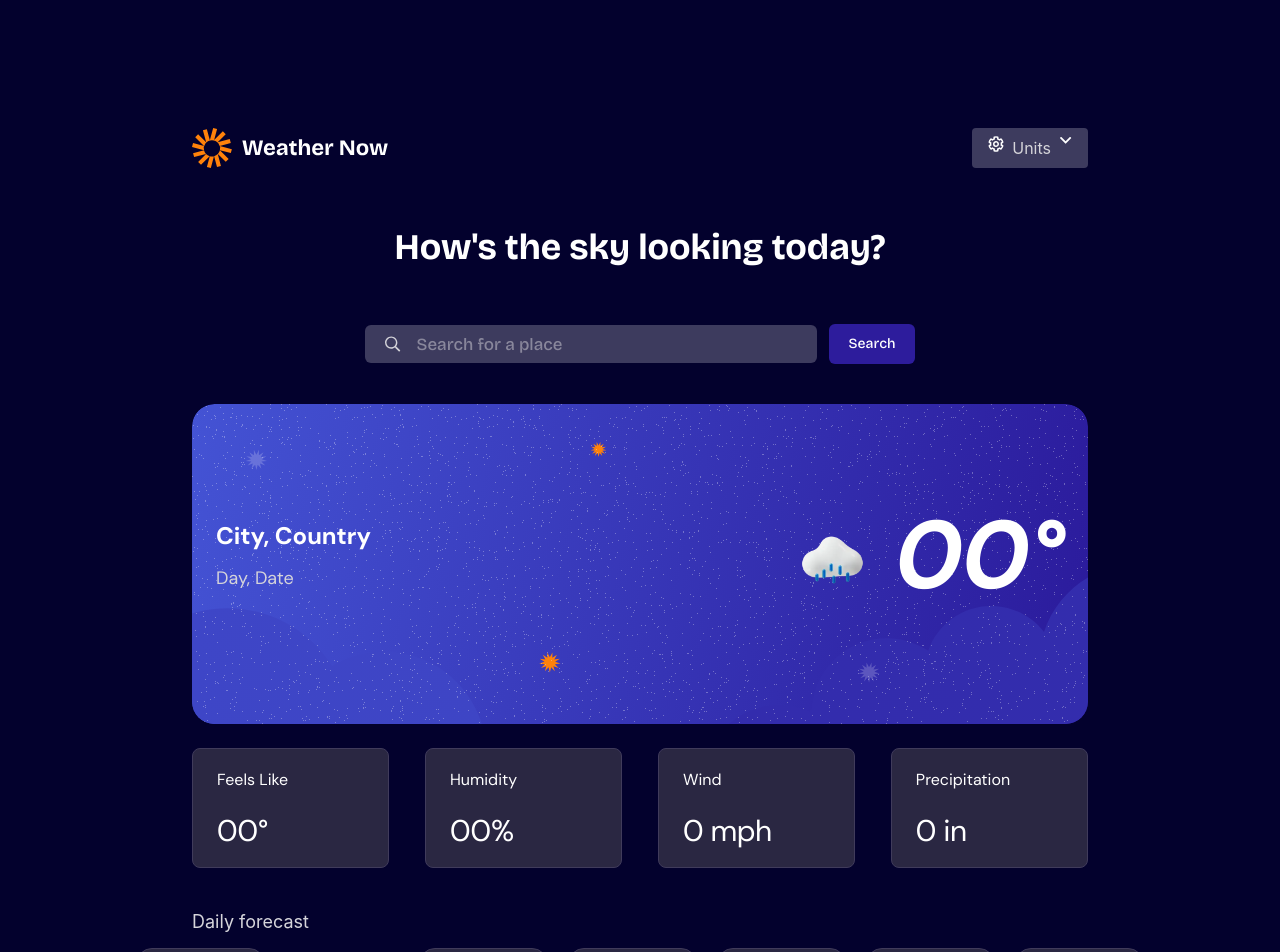
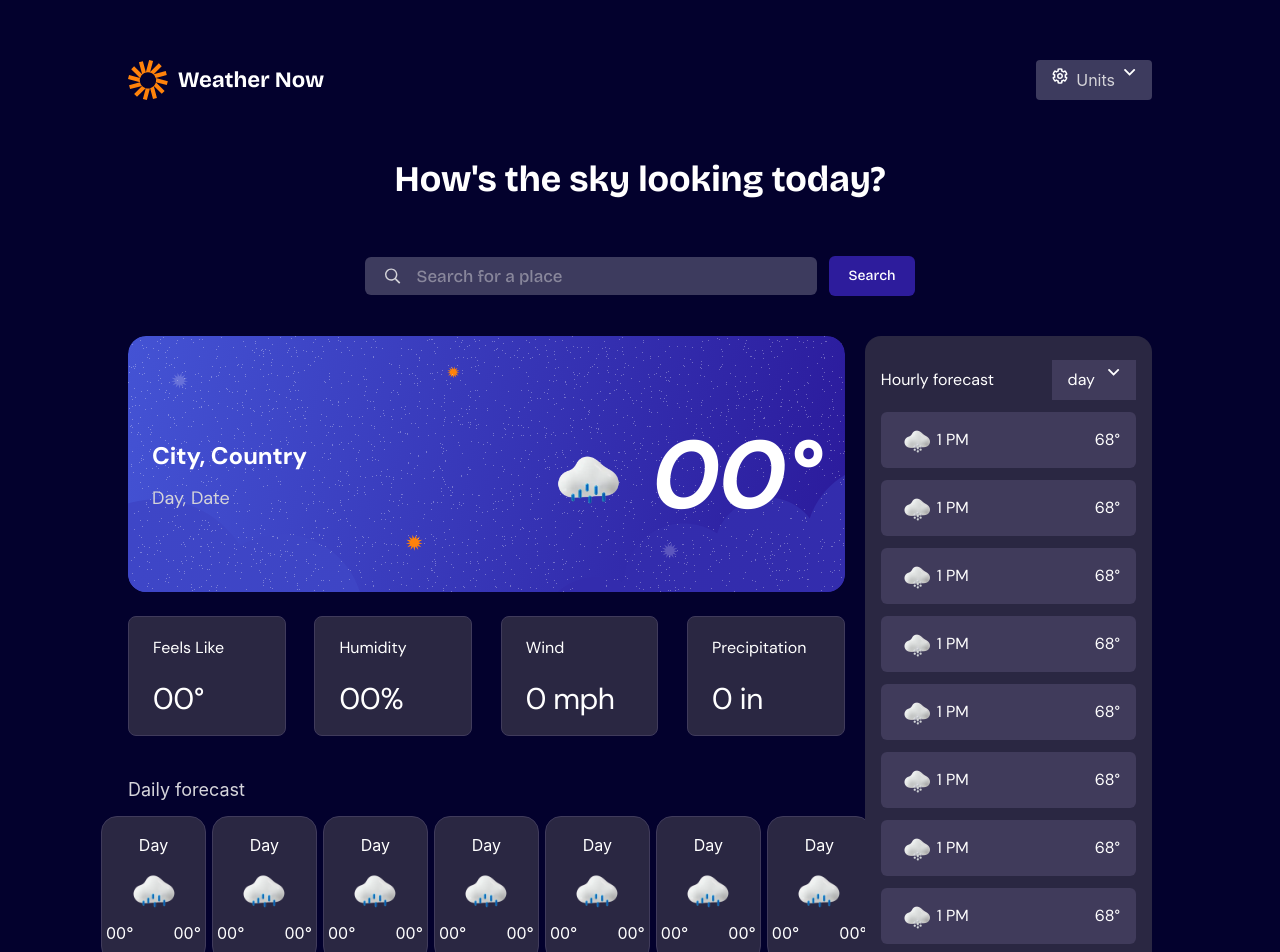
Before and after one commit to SohailShaikh2000/weather-app, a React (Vite) app: page / in a window 1280 px wide. Shown: the top 952 px of the page. Built offline with nearby package versions, Linux system fonts and the light colour scheme.

Commit message:
added hourly forecast design

```diff
--- a/src/App.tsx
+++ b/src/App.tsx
@@ -1,23 +1,30 @@
 import "./App.css";
 import DailyForecast from "./components/DailyForecast/DailyForecast";
 import Elements from "./components/Elements/Elements";
+import HourlyForecast from "./components/HourlyForecast/HourlyForecast";
 import Search from "./components/Search/Search";
 import Temperature from "./components/Temperature/Temperature";
 import Header from "./header/Header";
 // import Error from "./modals/Error";
 
 function App() {
-
   return (
-    <div className="">
+    <>
       <Header />
       <Search />
-      <Temperature />
-      <Elements />
-      <DailyForecast />
+      <div className="flex justify-between max-w-5xl gap-5">
+        <div className="w-[70%]">
+          <Temperature />
+          <Elements />
+          <DailyForecast />
+        </div>
+        <div className="bg-[#2A2742] px-4 py-6 rounded-2xl w-[30%]">
+          <HourlyForecast />
+        </div>
+      </div>
       {/* <Error /> */}
-    </div>
-  )
+    </>
+  );
 }
 
 export default App;
--- a/src/components/DailyForecast/DailyForecast.tsx
+++ b/src/components/DailyForecast/DailyForecast.tsx
@@ -3,12 +3,12 @@ import TempLogo from "../../../assets/images/icon-drizzle.webp";
 
 const DailyForecast = () => {
   return (
-    <div className="flex flex-col gap-3">
+    <div className="flex flex-col gap-3 w-full">
       <div className="text-lg text-[#D6D5DB]">Daily forecast</div>
-      <div className="flex items-center justify-center gap-5">
-        <div className="bg-[#2A2742]! border border-[#403B5B] rounded-2xl p-4 flex flex-col items-center">
+      <div className="flex items-center justify-center gap-1.5 w-full">
+        <div className="bg-[#2A2742]! border border-[#403B5B] rounded-2xl p-1 flex flex-col items-center px-1 py-4">
           <p>Day</p>
-          <img src={TempLogo} alt="" />
+          <img src={TempLogo} alt="" className="h-16" />
           <div className="flex items-center justify-between gap-10 ">
             <p>
               00<span>&deg;</span>
@@ -18,21 +18,9 @@ const DailyForecast = () => {
             </p>
           </div>
         </div>
-        <div className="bg-[#2A2742]! border border-[#403B5B] rounded-2xl p-4 flex flex-col items-center">
+        <div className="bg-[#2A2742]! border border-[#403B5B] rounded-2xl p-1 flex flex-col items-center px-1 py-4">
           <p>Day</p>
-          <img src={TempLogo} alt="" />
-          <div className="flex items-center justify-between gap-10 ">
-            <p>
-              00<span></span>
-            </p>
-            <p>
-              00<span></span>
-            </p>
-          </div>
-        </div>
-        <div className="bg-[#2A2742]! border border-[#403B5B] rounded-2xl p-4 flex flex-col items-center">
-          <p>Day</p>
-          <img src={TempLogo} alt="" />
+          <img src={TempLogo} alt="" className="h-16" />
           <div className="flex items-center justify-between gap-10 ">
             <p>
               00<span>&deg;</span>
@@ -42,9 +30,9 @@ const DailyForecast = () => {
             </p>
           </div>
         </div>
-        <div className="bg-[#2A2742]! border border-[#403B5B] rounded-2xl p-4 flex flex-col items-center">
+        <div className="bg-[#2A2742]! border border-[#403B5B] rounded-2xl p-1 flex flex-col items-center px-1 py-4">
           <p>Day</p>
-          <img src={TempLogo} alt="" />
+          <img src={TempLogo} alt="" className="h-16" />
           <div className="flex items-center justify-between gap-10 ">
             <p>
               00<span>&deg;</span>
@@ -54,9 +42,9 @@ const DailyForecast = () => {
             </p>
           </div>
         </div>
-        <div className="bg-[#2A2742]! border border-[#403B5B] rounded-2xl p-4 flex flex-col items-center">
+        <div className="bg-[#2A2742]! border border-[#403B5B] rounded-2xl p-1 flex flex-col items-center px-1 py-4">
           <p>Day</p>
-          <img src={TempLogo} alt="" />
+          <img src={TempLogo} alt="" className="h-16" />
           <div className="flex items-center justify-between gap-10 ">
             <p>
               00<span>&deg;</span>
@@ -66,9 +54,9 @@ const DailyForecast = () => {
             </p>
           </div>
         </div>
-        <div className="bg-[#2A2742]! border border-[#403B5B] rounded-2xl p-4 flex flex-col items-center">
+        <div className="bg-[#2A2742]! border border-[#403B5B] rounded-2xl p-1 flex flex-col items-center px-1 py-4">
           <p>Day</p>
-          <img src={TempLogo} alt="" />
+          <img src={TempLogo} alt="" className="h-16" />
           <div className="flex items-center justify-between gap-10 ">
             <p>
               00<span>&deg;</span>
@@ -78,9 +66,21 @@ const DailyForecast = () => {
             </p>
           </div>
         </div>
-        <div className="bg-[#2A2742]! border border-[#403B5B] rounded-2xl p-4 flex flex-col items-center">
+        <div className="bg-[#2A2742]! border border-[#403B5B] rounded-2xl p-1 flex flex-col items-center px-1 py-4">
           <p>Day</p>
-          <img src={TempLogo} alt="" />
+          <img src={TempLogo} alt="" className="h-16" />
+          <div className="flex items-center justify-between gap-10 ">
+            <p>
+              00<span>&deg;</span>
+            </p>
+            <p>
+              00<span>&deg;</span>
+            </p>
+          </div>
+        </div>
+        <div className="bg-[#2A2742]! border border-[#403B5B] rounded-2xl p-1 flex flex-col items-center px-1 py-4">
+          <p>Day</p>
+          <img src={TempLogo} alt="" className="h-16" />
           <div className="flex items-center justify-between gap-10 ">
             <p>
               00<span>&deg;</span>
--- /dev/null
+++ b/src/components/HourlyForecast/HourlyForecast.tsx
@@ -0,0 +1,97 @@
+import Dropdown from "../../../assets/images/icon-dropdown.svg";
+import Weather from "../../../assets/images/icon-snow.webp";
+import { useState } from "react";
+
+const forecast = [
+  {
+    id: 1,
+    img: Weather,
+    time: 1,
+    temperature: 68,
+  },
+  {
+    id: 2,
+    img: Weather,
+    time: 1,
+    temperature: 68,
+  },
+  {
+    id: 3,
+    img: Weather,
+    time: 1,
+    temperature: 68,
+  },
+  {
+    id: 4,
+    img: Weather,
+    time: 1,
+    temperature: 68,
+  },
+  {
+    id: 5,
+    img: Weather,
+    time: 1,
+    temperature: 68,
+  },
+  {
+    id: 6,
+    img: Weather,
+    time: 1,
+    temperature: 68,
+  },
+  {
+    id: 7,
+    img: Weather,
+    time: 1,
+    temperature: 68,
+  },
+  {
+    id: 8,
+    img: Weather,
+    time: 1,
+    temperature: 68,
+  },
+];
+
+const HourlyForecast = () => {
+  const [isOpen, setIsOpen] = useState<boolean>(false);
+
+  const handleToggle = () => {
+    setIsOpen((prev) => !prev);
+  }
+
+    return (
+      <div className="font-dm flex flex-col gap-3">
+        <div className="flex items-center justify-between">
+          <h1>Hourly forecast</h1>
+          <button
+            className="text-white flex gap-3 bg-[#403B5B] py-2 px-4"
+            onClick={handleToggle}
+          >
+            day
+            <img
+              src={Dropdown}
+              alt=""
+              className={`${isOpen ? "rotate-180 transition-transform" : "transition-transform"}`}
+            />
+          </button>
+        </div>
+        <div className="flex flex-col gap-3">
+          {forecast.map((item) => (
+            <div
+              key={item.id}
+              className="flex justify-between items-center bg-[#403B5B] py-2 px-4 rounded-md"
+            >
+              <div className="flex items-center">
+                <img src={item.img} alt="" className="h-10" />
+                <p>{item.time} PM</p>
+              </div>
+              <p>{item.temperature}°</p>
+            </div>
+          ))}
+        </div>
+      </div>
+    );
+  };
+
+export default HourlyForecast;
--- a/src/components/Search/Search.tsx
+++ b/src/components/Search/Search.tsx
@@ -2,14 +2,14 @@ import SearchIcon from '../../../assets/images/icon-search.svg'
 
 const Search = () => {
   return (
-    <div className="flex flex-col items-center justify-center gap-14 font-custom text-4xl font-bold">
+    <div className="flex flex-col items-center justify-center gap-14 font-custom text-4xl font-bold pb-10">
       <h1>How's the sky looking today?</h1>
       <div className="flex items-center justify-center gap-3 relative text-[17px]">
         <img src={SearchIcon} alt="" className='absolute left-5 h-4' />
         <input
           type="text"
           placeholder='Search for a place'
-          className="bg-[hsl(243,23%,30%)]! text-[hsl(250,6%,84%)]! rounded-md placeholder:text-[17px] px-50 py-2.5 font-medium placeholder:absolute placeholder:top-[25%] placeholder:left-13 cursor-pointer outline-none border-none ps-13 py-0.5"
+          className="bg-[hsl(243,23%,30%)]! text-[hsl(250,6%,84%)]! rounded-md placeholder:text-[17px] px-50 py-2.5 font-medium placeholder:absolute placeholder:top-[25%] placeholder:left-13 cursor-auto outline-none border-none ps-13"
 
         />
         <button className="text-sm font-medium bg-[hsl(248,70%,36%)] px-5 py-2.5 rounded-md cursor-pointer">
--- a/src/components/Temperature/Temperature.tsx
+++ b/src/components/Temperature/Temperature.tsx
@@ -2,7 +2,7 @@ import Background from "../../../assets/images/bg-today-large.svg";
 import TempLogo from "../../../assets/images/icon-drizzle.webp";
 const Temperature = () => {
   return (
-    <div className="relative font-dm pt-10 pb-6">
+    <div className="relative font-dm pb-6">
       <img src={Background} alt="" className="w-full" />
       <div className="absolute top-1/2 -translate-y-1/2 flex justify-between w-full items-center px-6">
         <div className="flex flex-col gap-3">
--- a/src/header/Header.tsx
+++ b/src/header/Header.tsx
@@ -14,7 +14,7 @@ const Header = () => {
   }
 
   return (
-    <div className="flex justify-between pb-15">
+    <div className="flex justify-between py-15">
       <img src={logo} alt="" />
       <Dropdown className="text-white" onToggle={handleToggle}>
         <Dropdown.Toggle className="bg-[hsl(243,23%,30%)]! text-[hsl(250,6%,84%)]! px-4 py-2 rounded cursor-pointer flex gap-2">
--- a/src/index.css
+++ b/src/index.css
@@ -1,8 +1,8 @@
 body {
-  margin: 0;
+  max-width: 1024px;
+  margin: 0 auto;
   padding: 0;
   box-sizing: border-box;
-  padding: 8rem 12rem;
   background: hsl(243, 96%, 9%);
   color: #ffffff;
 }
```
